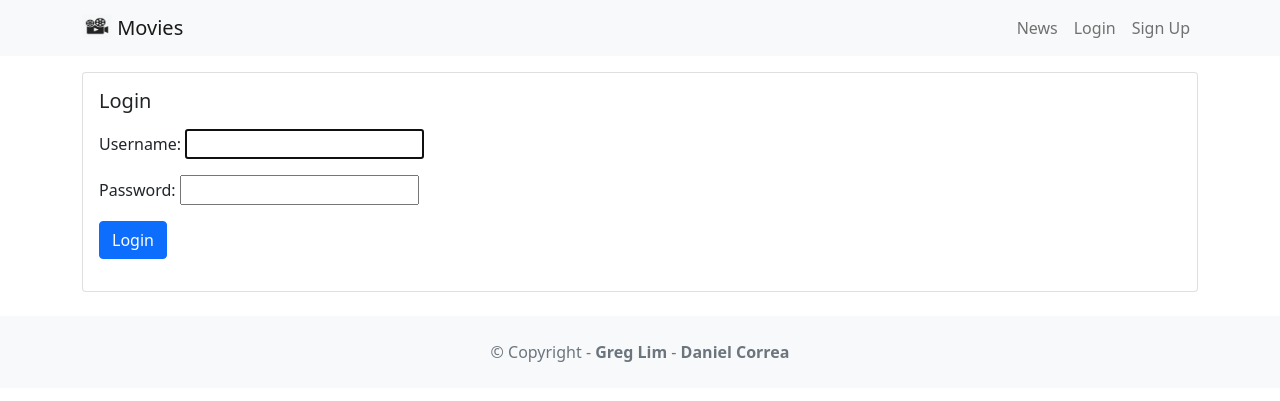
After one commit to DeZin7/movie-reviews-api, a Django app: page /accounts/login/ in a window 1280 px wide. The commit adds this page. Shown: the top 401 px of the page. Run offline with Django 4.2, Linux system fonts and the light colour scheme.

Commit message:
Implementing the login functionality.

```diff
--- /dev/null
+++ b/app/accounts/templates/loginaccount.html
@@ -0,0 +1,27 @@
+{% extends 'base.html' %}
+{% block content %}
+<div class="card mb-3">
+    <div class="row g-0">
+        <div>
+            <div class="card-body">
+                <h5 class="card-title">Login</h5>
+                {% if error %}
+                <div class="alert alert-danger mt-3" role="alert">
+                    {{ error }}
+                </div>
+                {% endif %}
+                <p class="card-text">
+                    <form method="POST">
+                        {% csrf_token %}
+                        {{ form.as_p }}
+                        <button type="submit"
+                          class="btn btn-primary">
+                          Login
+                        </button>
+                    </form>
+                </p>
+            </div>
+        </div>
+    </div>
+</div>
+{% endblock content %}
--- a/app/accounts/urls.py
+++ b/app/accounts/urls.py
@@ -7,4 +7,6 @@ urlpatterns = [
          name='signupaccount'),
     path('logout/', views.logoutaccount,
          name='logoutaccount'),
+    path('login/', views.loginaccount,
+         name='loginaccount')
 ]
--- a/app/accounts/views.py
+++ b/app/accounts/views.py
@@ -1,12 +1,14 @@
 from django.shortcuts import render
 from .forms import UserCreateForm
 from django.contrib.auth.models import User
-from django.contrib.auth import login, logout
+from django.contrib.auth.forms import AuthenticationForm
+from django.contrib.auth import login, logout, authenticate
 from django.shortcuts import redirect
 from django.db import IntegrityError
 
 
 def signupaccount(request):
+    """Manage sign up account."""
     if request.method == 'GET':
         return render(request, 'signupaccount.html',
                       {'form': UserCreateForm})
@@ -31,5 +33,24 @@ def signupaccount(request):
 
 
 def logoutaccount(request):
+    """Manage logout account."""
     logout(request)
     redirect('home')
+
+
+def loginaccount(request):
+    """Manage login functionality."""
+    if request.method == 'GET':
+        return render(request, 'loginaccount.html',
+                      {'form': AuthenticationForm})
+    else:
+        user = authenticate(request,
+                            username=request.POST['username'],
+                            password=request.POST['password'])
+        if user is None:
+            return render(request, 'loginaccount.html',
+                          {'form': AuthenticationForm(),
+                           'error': 'username and password do not match.'})
+        else:
+            login(request, user)
+            return redirect('home')
--- a/app/app/templates/base.html
+++ b/app/app/templates/base.html
@@ -29,7 +29,7 @@
                Logout ({{ user.username }})
               </a>
             {% else %}
-              <a class="nav-link" href="#">Login</a>
+              <a class="nav-link" href="{% url 'loginaccount' %}">Login</a>
               <a class="nav-link" href="{% url 'signupaccount' %}">Sign Up</a>
             {% endif %}
           </div>
```
